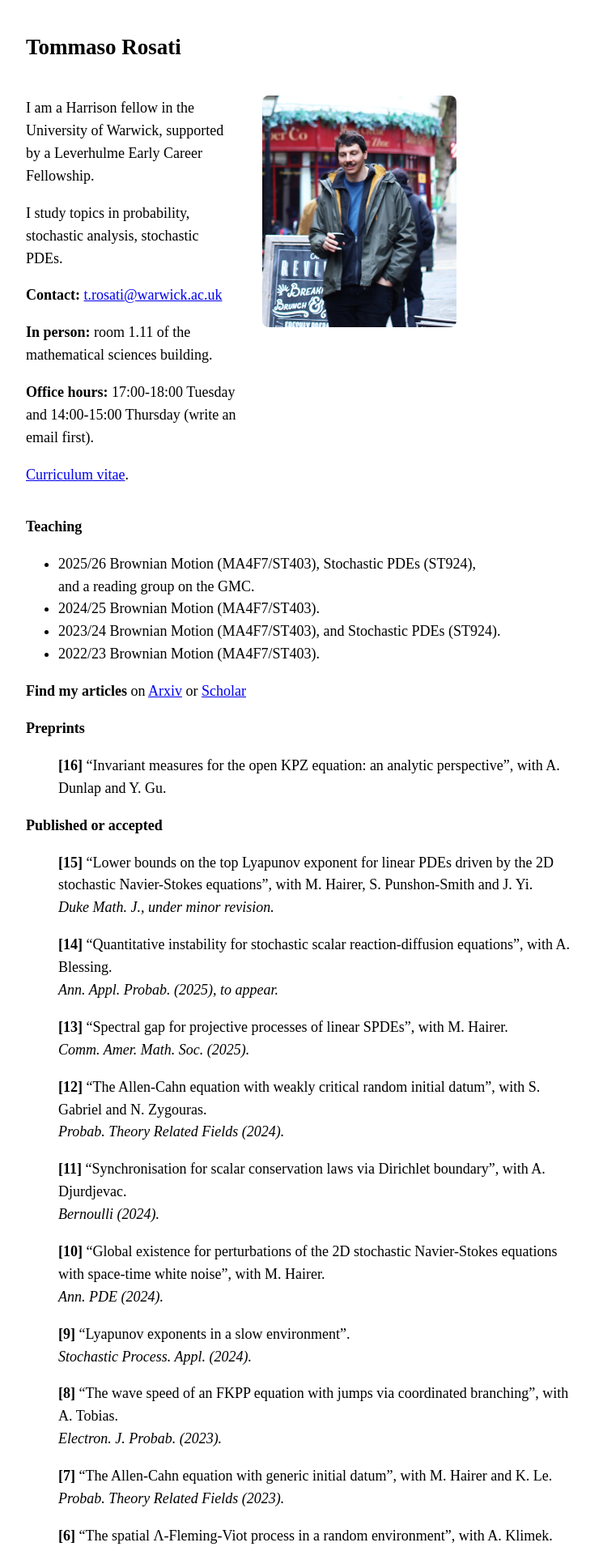
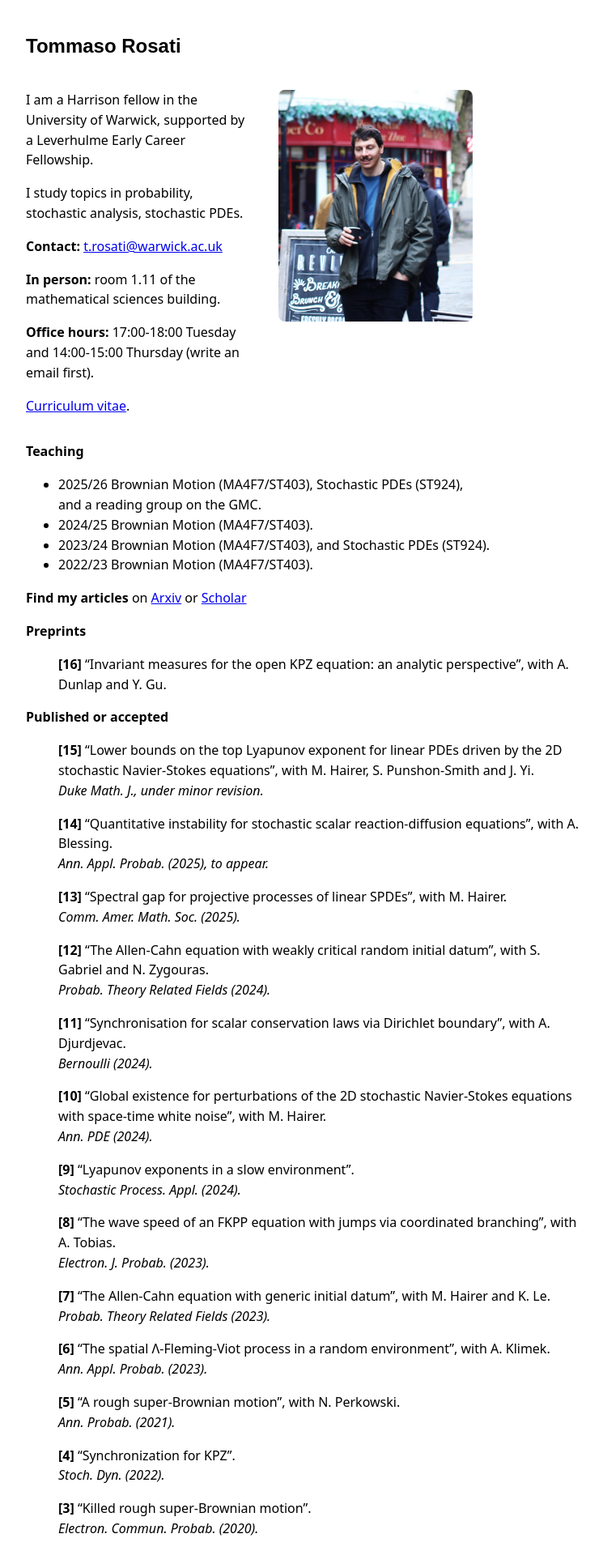
Before and after one commit to rosati-tom/rosati-tom.github.io, a Jekyll site: the page built from index.md, in a window 1280 px wide. Shown: the top 1915 px of the page at 81% size, without its empty margins (243-988 px from the left). Built offline with Jekyll 4.4.1, drawn with Linux system fonts in a browser that asks for light colours; some web fonts are replaced; our own code applies the rules of GitHub Pages for plain Markdown files.

Commit message:
Size + font

```diff
--- a/_layouts/default.html
+++ b/_layouts/default.html
@@ -6,7 +6,7 @@
     <meta name="viewport" content="width=device-width, initial-scale=1" />
     <title>{{ page.title }} — {{ site.title }}</title>
     <base target="_blank">
-    <link rel="stylesheet" media="screen" href="https://fontlibrary.org//face/cmu-serif" type="text/css">
+    <link rel="stylesheet" type="text/css" href="https://cdn.jsdelivr.net/gh/bitmaks/cm-web-fonts@latest/fonts.css">
     <link rel="stylesheet" href="/assets/style.css" />
   </head>
   <body>
--- a/assets/style.css
+++ b/assets/style.css
@@ -6,17 +6,17 @@
   /*font-family: system-ui, -apple-system, Segoe UI, Roboto, Helvetica, Arial, sans-serif;*/
   /*line-height: 1.55;*/
 /*}*/
+
 .container {
   max-width: 730px;
   margin: 38px auto;
   padding: 0 16px;
-  font-family: 'CMUSerifRoman', serif;
+  font-family: "Computer Modern Sans", system-ui, -apple-system, "Segoe UI", Roboto, Helvetica, Arial, sans-serif;
   line-height: 1.55;
-  font-size: 18px;
 }
 img { max-width: 260px; height: auto; display: block; margin: 16px 0; }
 
-h1, h2, h3 { font-family: 'CMUSerifRoman', serif; }
+h1, h2, h3 { font-family: "Computer Modern Sans", sans-serif; }
 
 
 /* Intro block: text left, photo right */
@@ -29,7 +29,7 @@ h1, h2, h3 { font-family: 'CMUSerifRoman', serif; }
 /* Let the text take remaining width */
 .intro-text {
   flex: 1 1 0;
-  max-width: 260px;
+  max-width: 280px;
 }
 
 /* Fix a reasonable photo column width */
```
